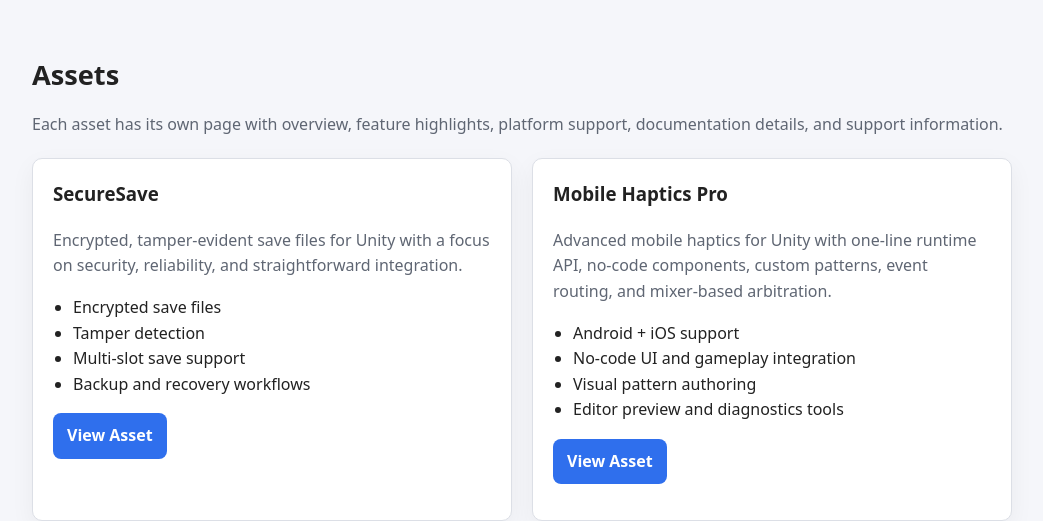
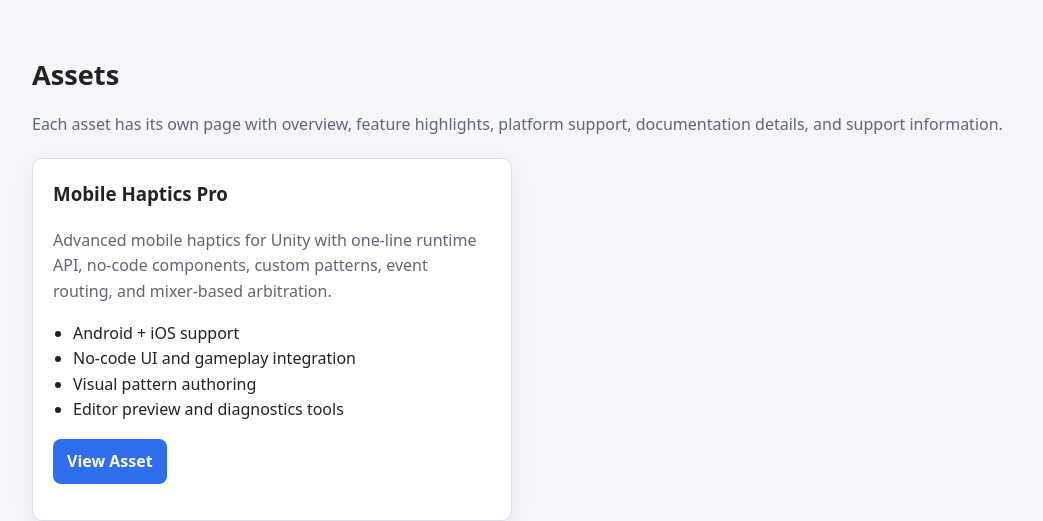
Before and after one commit to makdevtools/makdevtools.github.io, a plain HTML site: page index.html in a window 1280 px wide. Shown: the part 280-801 px from the top of the page, without its empty margins (118-1161 px from the left). Drawn offline with Linux system fonts and the light colour scheme.

Commit message:
Update index.html

```diff
--- a/index.html
+++ b/index.html
@@ -46,22 +46,6 @@
         </p>
 
         <div class="asset-grid">
-          <article class="asset-card">
-            <h3>SecureSave</h3>
-            <p>
-              Encrypted, tamper-evident save files for Unity with a focus on security,
-              reliability, and straightforward integration.
-            </p>
-            <ul>
-              <li>Encrypted save files</li>
-              <li>Tamper detection</li>
-              <li>Multi-slot save support</li>
-              <li>Backup and recovery workflows</li>
-            </ul>
-            <p>
-              <a class="button" href="assets/securesave.html">View Asset</a>
-            </p>
-          </article>
 
           <article class="asset-card">
             <h3>Mobile Haptics Pro</h3>
```
